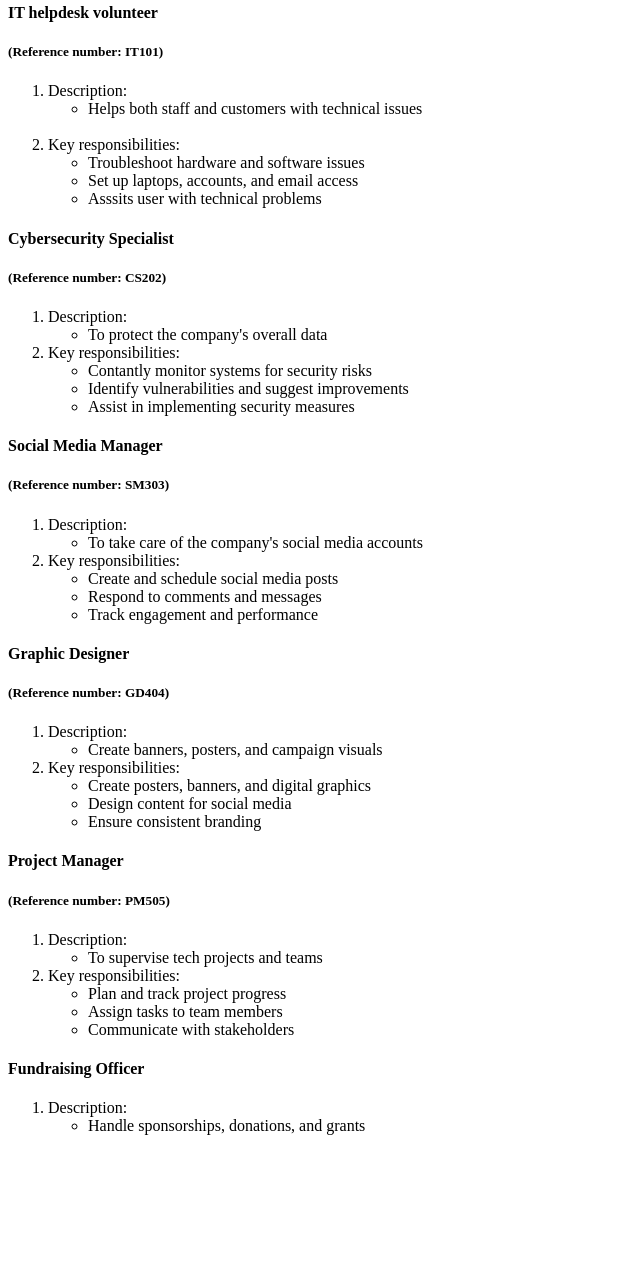
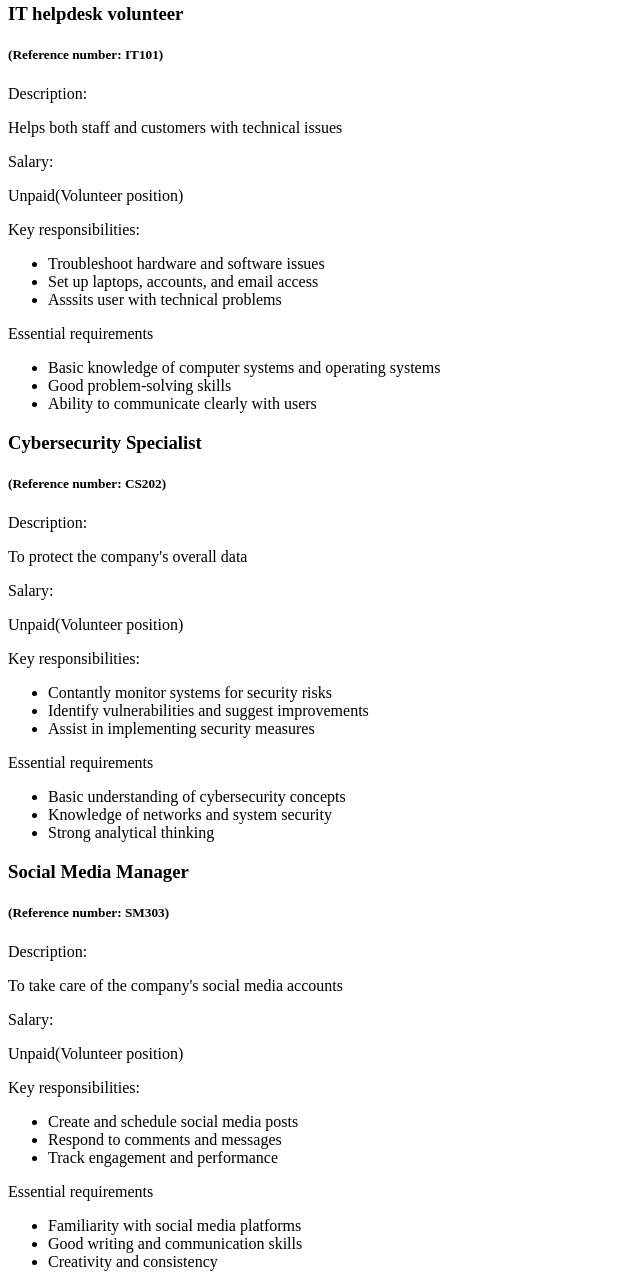
Before and after one commit to PritVK9411/Assignment01, a plain HTML site: page jobs.html in a window 1280 px wide. Shown: the part 162-1449 px from the top of the page, without its empty margins (0-640 px from the left). Before the commit the page ends 1313 px from the top, so only its background shows below. Drawn offline with Linux system fonts and the light colour scheme.

Commit message:
changed from 6 jobs to 3 jobs

```diff
--- a/jobs.html
+++ b/jobs.html
@@ -6,108 +6,75 @@
 
     <body>
         <header>
-            <h1> Join our Team</h1>
+            <h1> Join The Buddiesss Team</h1>
             <p>We are a non-profit organisation building our technology capacity with volunteers.</p>
         </header>
 
         <main>
             <section>
                 <h2>Job Listings</h2>
-                <h4>IT helpdesk volunteer</h4>
+                <h3>IT helpdesk volunteer</h3>
                 <h5>(Reference number: IT101)</h5>
-                <ol>
-                   <li>Description:</li>
-                     <ul>
-                       <li>Helps both staff and customers with technical issues</li>
-                     </ul>
-                     <br>
-                   <li>Key responsibilities:</li>
+                <p>Description:</p>
+                <p>Helps both staff and customers with technical issues</p>
+                <p>Salary:</p>
+                <p>Unpaid(Volunteer position)</p>
+                <p>Key responsibilities:</p>
                 <ul>
                     <li>Troubleshoot hardware and software issues</li>
                     <li>Set up laptops, accounts, and email access</li>
                     <li>Asssits user with technical problems</li>
                 </ul>
-                </ol>
+                <p>Essential requirements</p>
+                <ul>
+                    <li>Basic knowledge of computer systems and operating systems</li>
+                    <li>Good problem-solving skills</li>
+                    <li>Ability to communicate clearly with users</li>
+                </ul>
             </section>
 
             <section>
-                <h4>Cybersecurity Specialist</h4>
+                <h3>Cybersecurity Specialist</h3>
                 <h5>(Reference number: CS202)</h5>
-                <ol>
-                    <li>Description:</li>
-                      <ul>
-                         <li>To protect the company's overall data</li>
-                      </ul>
-                    <li>Key responsibilities:</li>
+                <p>Description:<p>
+                <p>To protect the company's overall data</p>
+                <p>Salary:</p>
+                <p>Unpaid(Volunteer position)</p>
+                <p>Key responsibilities:</p>
                 <ul>
                     <li>Contantly monitor systems for security risks</li>
                     <li>Identify vulnerabilities and suggest improvements</li>
                     <li>Assist in implementing security measures</li>
                 </ul>
-                </ol>
-
+                <p>Essential requirements</p>
+                <ul>
+                    <li>Basic understanding of cybersecurity concepts</li>
+                    <li>Knowledge of networks and system security</li>
+                    <li>Strong analytical thinking</li>
+                </ul>
             </section>
 
             <section>
-                <h4>Social Media Manager</h4>
+                <h3>Social Media Manager</h3>
                 <h5>(Reference number: SM303)</h5>
-                <ol>
-                    <li>Description:</li>
-                        <ul>
-                           <li>To take care of the company's social media accounts</li>
-                        </ul>
-                    <li>Key responsibilities:</li>
+                <p>Description:</p>
+                <p>To take care of the company's social media accounts</p>
+                <p>Salary:</p>
+                <p>Unpaid(Volunteer position)</p>
+                <p>Key responsibilities:</p>
                 <ul>
                     <li>Create and schedule social media posts</li>
                     <li>Respond to comments and messages</li>
                     <li>Track engagement and performance</li>
                 </ul>
-                </ol>
+                <p>Essential requirements</p>
+                <ul>
+                    <li>Familiarity with social media platforms</li>
+                    <li>Good writing and communication skills</li>
+                    <li>Creativity and consistency</li>
+                </ul>
             </section>
 
-            <section>
-                <h4>Graphic Designer</h4>
-                <h5>(Reference number: GD404)</h5>
-                <ol>
-                    <li>Description:</li>
-                        <ul>
-                           <li>Create banners, posters, and campaign visuals</li>
-                        </ul>
-                    <li>Key responsibilities:</li>
-                        <ul>
-                            <li>Create posters, banners, and digital graphics</li>
-                            <li>Design content for social media</li>
-                            <li>Ensure consistent branding</li>
-                        </ul>
-                </ol>
-            </section>
-
-            <section>
-                <h4>Project Manager</h4>
-                <h5>(Reference number: PM505)</h5>
-                <ol>
-                    <li>Description:</li>
-                        <ul>
-                          <li>To supervise tech projects and teams</li>
-                        </ul>
-                    <li>Key responsibilities:</li>
-                        <ul>
-                            <li>Plan and track project progress</li>
-                            <li>Assign tasks to team members</li>
-                            <li>Communicate with stakeholders</li>
-                        </ul>
-                </ol>
-            </section>
-
-            <section>
-                <h4>Fundraising Officer</h4>
-                <ol>
-                    <li>Description:</li>
-                        <ul>
-                           <li>Handle sponsorships, donations, and grants</li>
-                        </ul>
-                </ol>
-            </section>
         </main>
     </body>
 </html>
```
Lines whose indentation alone changed are shown as unchanged.
